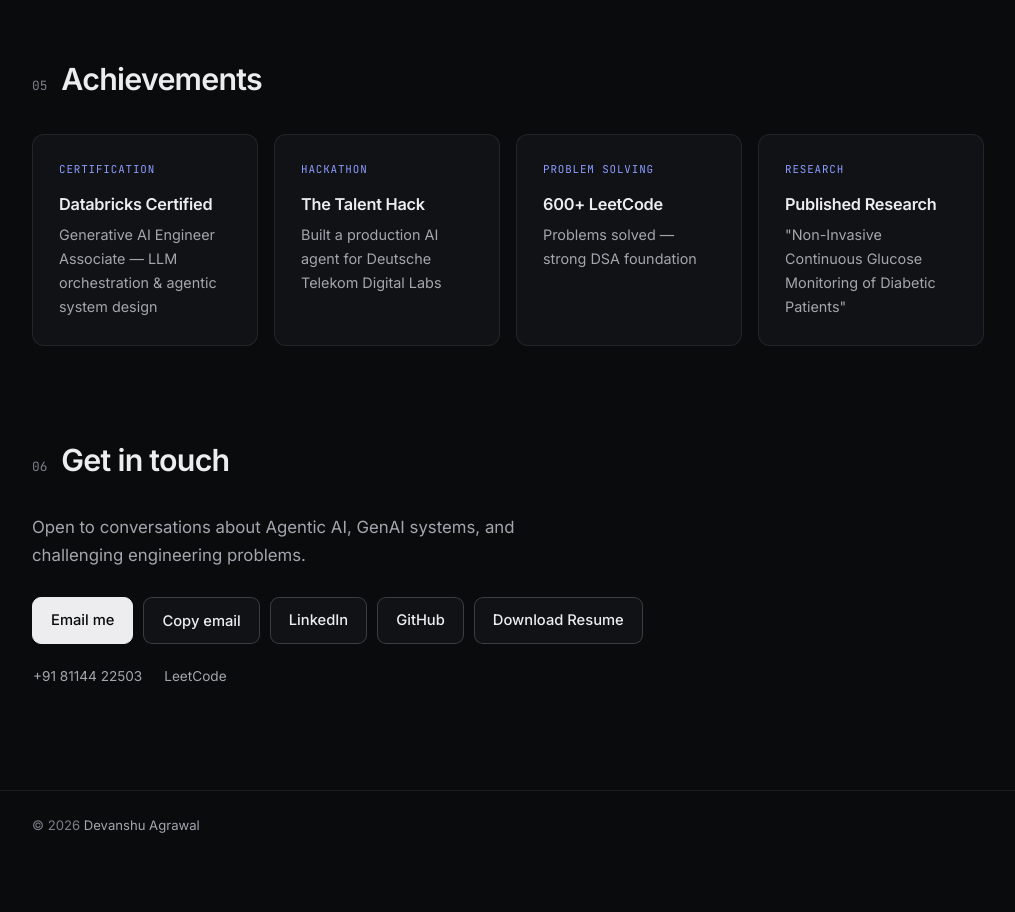
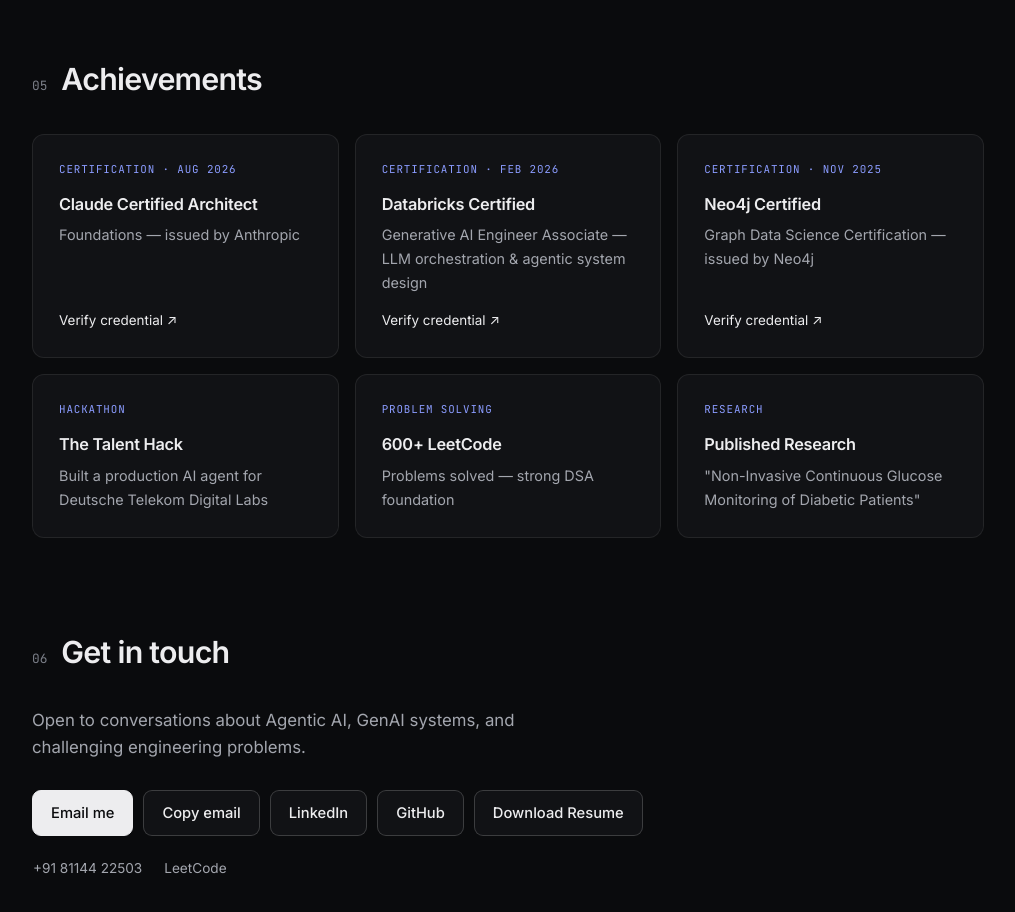
Before and after one commit to devacodigo/devacodigo.github.io, a plain HTML site: page index.html in a window 1280 px wide. Shown: the part 6200-7112 px from the top of the page, without its empty margins (132-1147 px from the left). Before the commit the page ends 7061 px from the top, so only its background shows below. Drawn offline with Linux system fonts and the light colour scheme.

Commit message:
Add Anthropic and Neo4j certifications with credential links
Co-Authored-By: Claude Fable 5.2 <noreply@anthropic.com>

```diff
--- a/index.html
+++ b/index.html
@@ -406,7 +406,13 @@ section { max-width: 1080px; margin: 0 auto; padding: 96px max(5vw, 16px) 0; }
 .eni-arch-arrow::after { content: ''; width: 1px; height: 12px; background: var(--border-strong); }
 
 /* ── Achievements ──────────────────────── */
-.achievements-grid { display: grid; grid-template-columns: repeat(4, 1fr); gap: 16px; }
+.achievements-grid { display: grid; grid-template-columns: repeat(3, 1fr); gap: 16px; }
+.achievement { display: flex; flex-direction: column; }
+.achievement .verify {
+  position: relative; z-index: 1; margin-top: auto; padding-top: 14px; align-self: flex-start;
+  font-size: .84rem; color: var(--text); text-decoration: none;
+}
+.achievement .verify:hover { color: var(--accent); }
 .achievement .eyebrow {
   font-family: var(--mono); font-size: .68rem; letter-spacing: .08em; text-transform: uppercase;
   color: var(--accent); margin-bottom: 12px;
@@ -926,9 +932,22 @@ footer span { color: var(--text-dim); }
     <h2 class="section-title" data-num="05">Achievements</h2>
     <div class="achievements-grid">
       <div class="card achievement reveal">
-        <div class="eyebrow">Certification</div>
+        <div class="eyebrow">Certification · Aug 2026</div>
+        <h3>Claude Certified Architect</h3>
+        <p>Foundations — issued by Anthropic</p>
+        <a class="verify" href="https://www.credly.com/badges/1b342eb1-2d55-46e1-bdf4-d03e79354a77" target="_blank" rel="noopener">Verify credential ↗</a>
+      </div>
+      <div class="card achievement reveal">
+        <div class="eyebrow">Certification · Feb 2026</div>
         <h3>Databricks Certified</h3>
         <p>Generative AI Engineer Associate — LLM orchestration &amp; agentic system design</p>
+        <a class="verify" href="https://credentials.databricks.com/d6f13449-fd5e-4b17-aa34-d549ecfb80b2" target="_blank" rel="noopener">Verify credential ↗</a>
+      </div>
+      <div class="card achievement reveal">
+        <div class="eyebrow">Certification · Nov 2025</div>
+        <h3>Neo4j Certified</h3>
+        <p>Graph Data Science Certification — issued by Neo4j</p>
+        <a class="verify" href="https://graphacademy.neo4j.com/c/32199b26-6f92-471c-a008-b54fdcfbd7a4/" target="_blank" rel="noopener">Verify credential ↗</a>
       </div>
       <div class="card achievement reveal">
         <div class="eyebrow">Hackathon</div>
```
